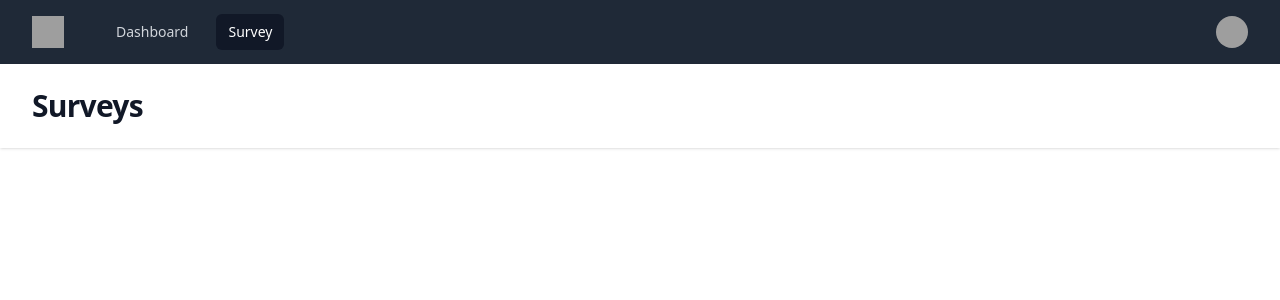
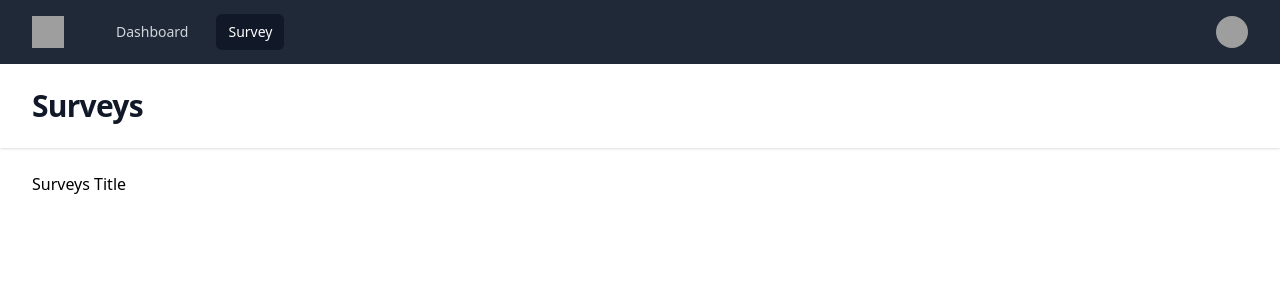
Before and after one commit to sohrab-jan/Survey, a React app in the folder react/: page /surveys in a window 1280 px wide. Shown: the top 300 px of the page. Built offline with nearby package versions, Linux system fonts and the light colour scheme; grey boxes are pictures that could not be loaded; the HTML template or start-up script is replaced by a standard one.

Commit message:
add PageComponent.jsx

```diff
--- /dev/null
+++ b/react/src/components/PageComponent.jsx
@@ -0,0 +1,20 @@
+import React from 'react';
+export default function PageComponent({title, buttons= '', children}) {
+    return (
+        <>
+            <header className="bg-white shadow">
+                <div className="flex justify-between items-center mx-auto max-w-7xl px-4 py-6 sm:px-6 lg:px-8">
+                    <h1 className="text-3xl font-bold tracking-tight text-gray-900">
+                        {title}
+                    </h1>
+                    {buttons}
+                </div>
+            </header>
+            <main>
+                <div className="mx-auto max-w-7xl py-6 sm:px-6 lg:px-8">
+                    {children}
+                </div>
+            </main>
+        </>
+    );
+}
--- a/react/src/views/Dashboard.jsx
+++ b/react/src/views/Dashboard.jsx
@@ -1,18 +1,9 @@
+import PageComponent from '../components/PageComponent';
+
 export default function Dashboard() {
     return (
-        <>
-            <header className="bg-white shadow">
-                <div className="mx-auto max-w-7xl px-4 py-6 sm:px-6 lg:px-8">
-                    <h1 className="text-3xl font-bold tracking-tight text-gray-900">
-                        Dashboard
-                    </h1>
-                </div>
-            </header>
-            <main>
-                <div className="mx-auto max-w-7xl py-6 sm:px-6 lg:px-8">
-                    {/* Your content */}
-                </div>
-            </main>
-        </>
+        <PageComponent title="Dashboard">
+            Children
+        </PageComponent>
     );
 }
--- a/react/src/views/Surveys.jsx
+++ b/react/src/views/Surveys.jsx
@@ -1,18 +1,9 @@
-export default function Surveys() {
+import PageComponent from '../components/PageComponent';
+
+export default function Dashboard() {
     return (
-        <>
-            <header className="bg-white shadow">
-                <div className="mx-auto max-w-7xl px-4 py-6 sm:px-6 lg:px-8">
-                    <h1 className="text-3xl font-bold tracking-tight text-gray-900">
-                        Surveys
-                    </h1>
-                </div>
-            </header>
-            <main>
-                <div className="mx-auto max-w-7xl py-6 sm:px-6 lg:px-8">
-                    {/* Your content */}
-                </div>
-            </main>
-        </>
+        <PageComponent title="Surveys">
+            Surveys Title
+        </PageComponent>
     );
 }
```
